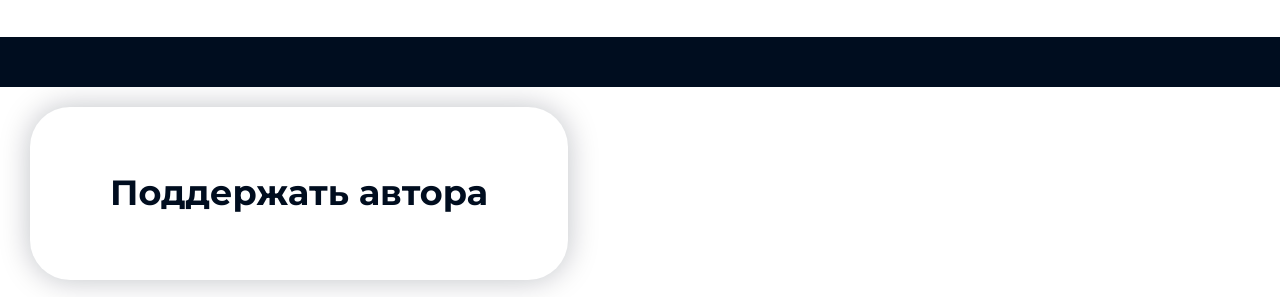
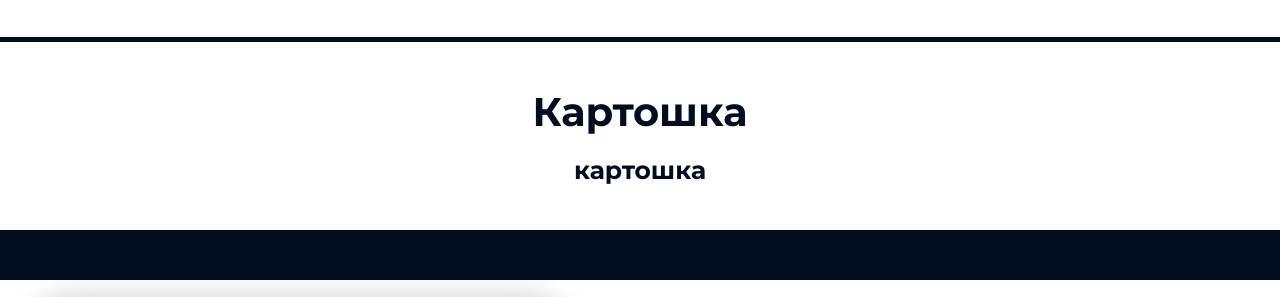
Before and after one commit to awaydev/awaydev.github.io, a plain HTML site: page index.html in a window 1280 px wide. Shown: the part 643-940 px from the top of the page. Drawn offline with Linux system fonts and the light colour scheme.

Commit message:
Update index.html

```diff
--- a/index.html
+++ b/index.html
@@ -30,6 +30,11 @@
         <a href="https://darvigdsd.github.io/qettery"><div class="madeblock">
             <span>Qettery</span>
             <p>Музыкальный клиент</p>
+        </div></a>
+
+        <a href="https://darvigdsd.github.io/potato"><div class="madeblock mrg-top">
+            <span>Картошка</span>
+            <p>картошка</p>
         </div></a>
 
     </div>
```
